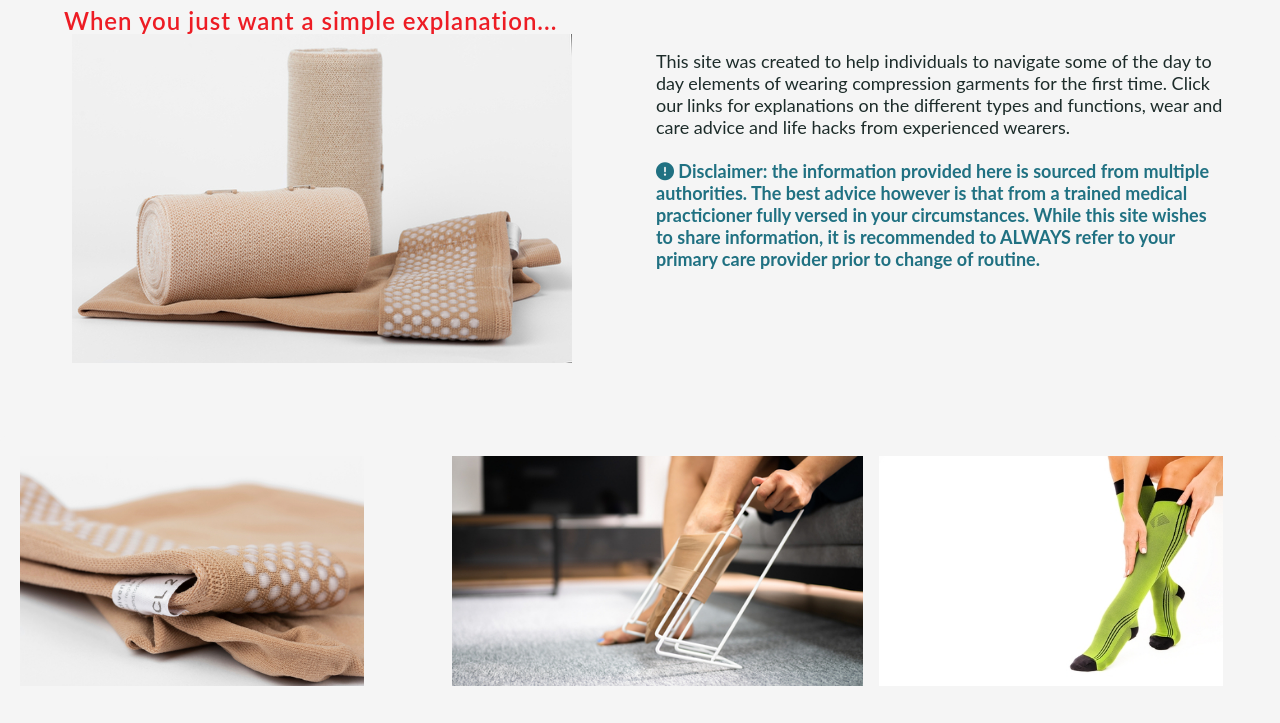
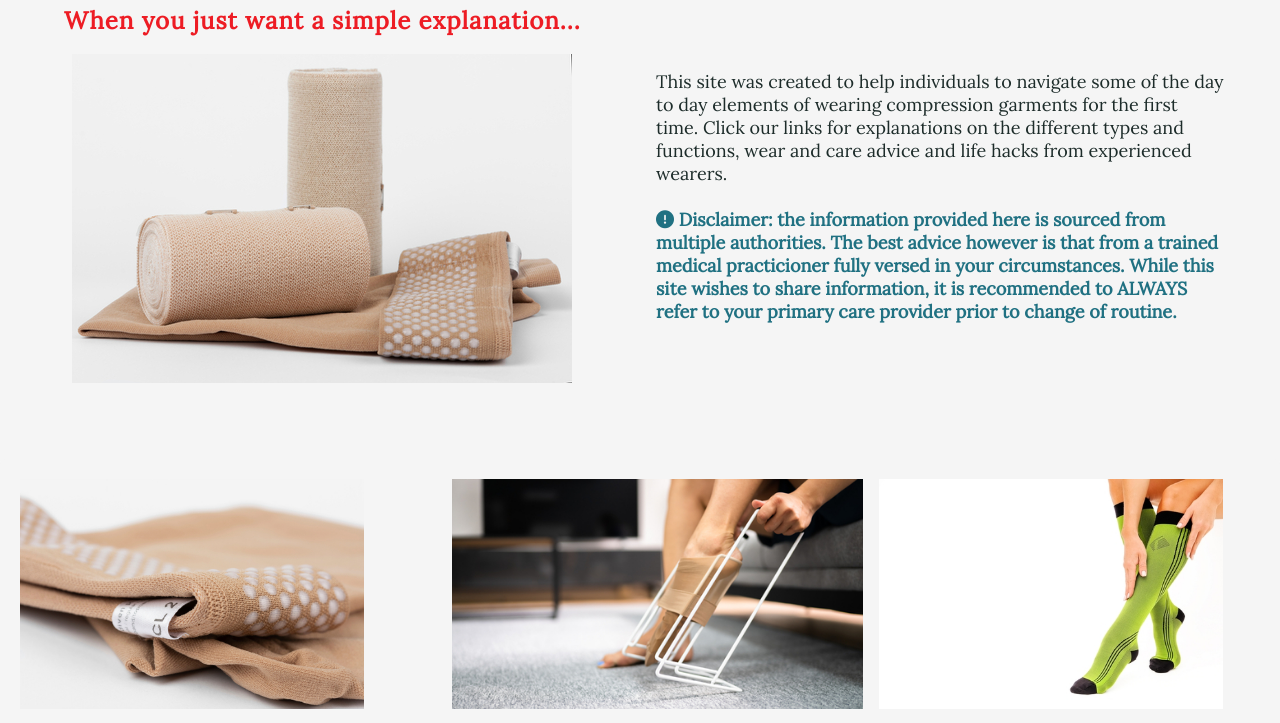
Before and after one commit to MJMcP/best-compressed, a plain HTML site: page index.html in a window 1280 px wide. Shown: the part 68-791 px from the top of the page. Drawn offline with Linux system fonts and the light colour scheme; a web font is replaced by a local one.

Commit message:
updates README file, corrections to style.css in relation to fonts

```diff
--- a/assets/css/style.css
+++ b/assets/css/style.css
@@ -7,7 +7,7 @@
 }
 
 body {
-    font-family: Lato, sans-serif;
+    font-family: Lora, sans-serif;
     font-weight: 400;
     color: #1d2c2a;
     background-color: #f5f5f5;
@@ -24,7 +24,7 @@ h1 {
 }
 
 h2 {
-    font-family: Lato, sans-serif;
+    font-family: Lora, sans-serif;
     font-weight: 600;
     letter-spacing: 1px;
     line-height: 1.6rem;
@@ -33,7 +33,7 @@ h2 {
 
 /*navigation bar*/
 nav {
-    font-family: Lato, sans-serif;
+    font-family: Lora, sans-serif;
     color: #ed1c24;
 }
 
```
Also changed, not shown: index.html (+1 -0 lines), 1 other file.
